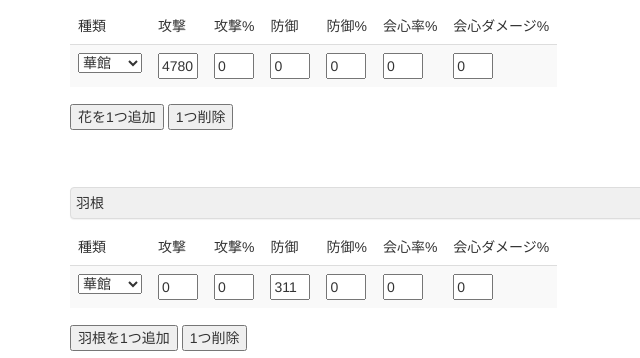
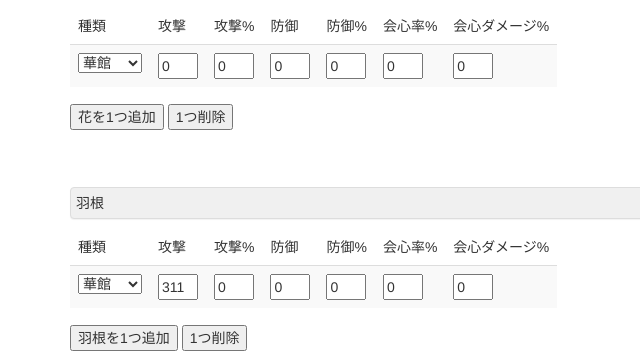
Before and after one commit to Tka-pi/Albedo, a plain HTML site: page index.html in a window 1280 px wide. Shown: the part 300-658 px from the top of the page, 0-640 px from the left. Drawn offline with nearby package versions, Linux system fonts and the light colour scheme.

Commit message:
Add files via upload

```diff
--- a/index.html
+++ b/index.html
@@ -45,7 +45,7 @@
                     <option value=1>その他</option>
                   </select>
                 </td>
-                <td><input inputmode="decimal" pattern="\d*"  value="4780" style="width: 40px;"></input></td>
+                <td><input inputmode="decimal" pattern="\d*"  value="0" style="width: 40px;"></input></td>
                 <td><input inputmode="decimal" pattern="\d*"  value="0" style="width: 40px;"></input></td>
                 <td><input inputmode="decimal" pattern="\d*"  value="0" style="width: 40px;"></input></td>
                 <td><input inputmode="decimal" pattern="\d*"  value="0" style="width: 40px;"></input></td>
@@ -87,9 +87,9 @@
                   <option value=1>その他</option>
                 </select>
               </td>
+              <td><input inputmode="decimal" pattern="\d*"  value="311" style="width: 40px;"></input></td>
               <td><input inputmode="decimal" pattern="\d*"  value="0" style="width: 40px;"></input></td>
               <td><input inputmode="decimal" pattern="\d*"  value="0" style="width: 40px;"></input></td>
-              <td><input inputmode="decimal" pattern="\d*"  value="311" style="width: 40px;"></input></td>
               <td><input inputmode="decimal" pattern="\d*"  value="0" style="width: 40px;"></input></td>
               <td><input inputmode="decimal" pattern="\d*"  value="0" style="width: 40px;"></input></td>
               <td><input inputmode="decimal" pattern="\d*"  value="0" style="width: 40px;"></input></td>
```
